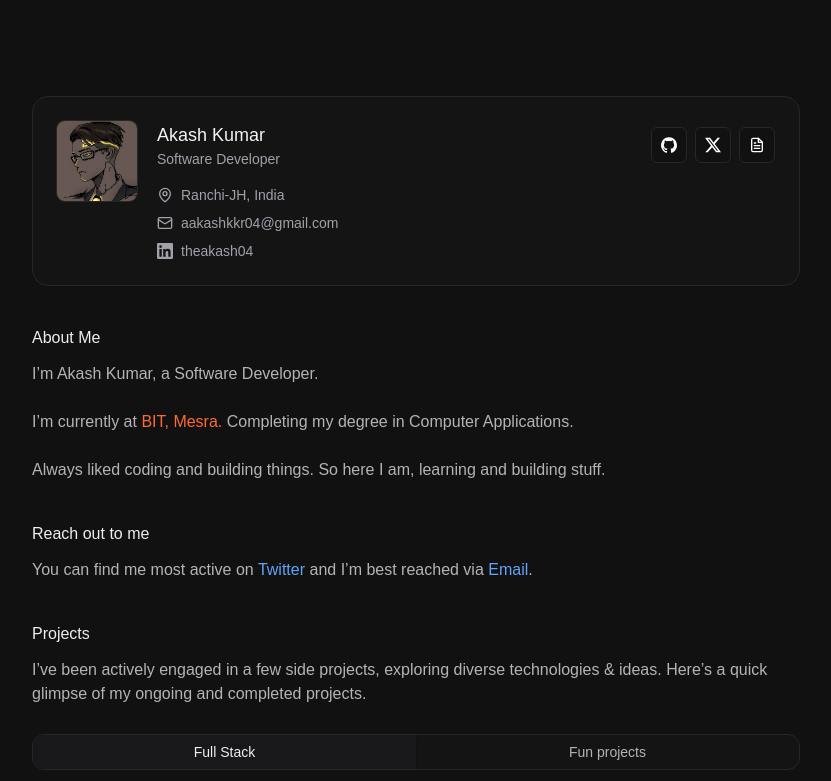
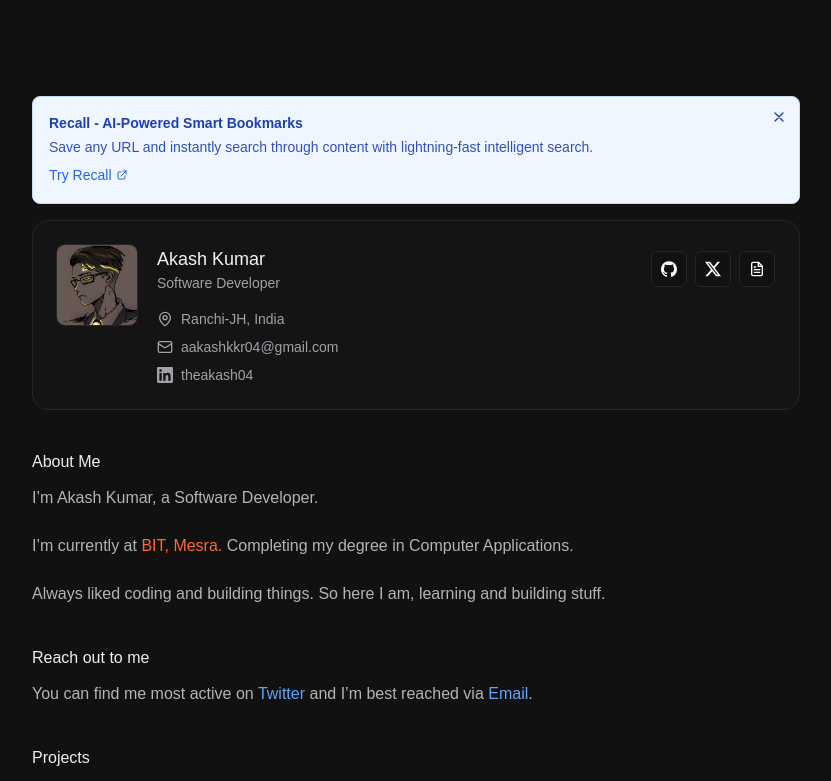
Before and after one commit to theakash04/portfolio, a Next.js app: page / in a window 1280 px wide. Shown: the top 781 px of the page, without its empty margins (224-1055 px from the left). Built offline with nearby package versions, Linux system fonts and the light colour scheme; no server answers.

Commit message:
added announcement banner

```diff
--- a/src/app/page.tsx
+++ b/src/app/page.tsx
@@ -1,8 +1,16 @@
+import AnnouncementBanner from "@/components/AnnouncementBanner";
 import MainSection from "@/components/MainSection";
 
 export default function Home() {
   return (
-    <main className="px-6 md:px-0 md:max-w-screen-md md:mx-auto py-16 md:py-24">
+    <main className="px-6 md:px-0 md:max-w-screen-md md:mx-auto py-16 md:py-24 relative">
+      <AnnouncementBanner
+        title="Recall - AI-Powered Smart Bookmarks"
+        description="Save any URL and instantly search through content with lightning-fast intelligent search."
+        linkText="Try Recall"
+        link="https://recall.akashtwt.me"
+        type="info"
+      />
       <MainSection />
     </main>
   );
--- /dev/null
+++ b/src/components/AnnouncementBanner.tsx
@@ -0,0 +1,130 @@
+"use client";
+import { AnimatePresence, motion } from "motion/react";
+import { useState } from "react";
+
+interface AnnouncementBannerProps {
+  title: string;
+  description?: string;
+  link?: string;
+  linkText?: string;
+  type?: "info" | "success" | "warning";
+  dismissible?: boolean;
+}
+
+export default function AnnouncementBanner({
+  title,
+  description,
+  link,
+  linkText = "Check it out",
+  type = "info",
+  dismissible = true,
+}: AnnouncementBannerProps) {
+  const [isVisible, setIsVisible] = useState(true);
+
+  if (!isVisible) return null;
+
+  const typeStyles = {
+    info: "bg-blue-50 border-blue-200 text-blue-800 dark:bg-blue-900/20 dark:border-blue-800 dark:text-blue-200",
+    success:
+      "bg-green-50 border-green-200 text-green-800 dark:bg-green-900/20 dark:border-green-800 dark:text-green-200",
+    warning:
+      "bg-yellow-50 border-yellow-200 text-yellow-800 dark:bg-yellow-900/20 dark:border-yellow-800 dark:text-yellow-200",
+  };
+
+  const linkStyles = {
+    info: "text-blue-600 hover:text-blue-800 dark:text-blue-400 dark:hover:text-blue-300",
+    success:
+      "text-green-600 hover:text-green-800 dark:text-green-400 dark:hover:text-green-300",
+    warning:
+      "text-yellow-600 hover:text-yellow-800 dark:text-yellow-400 dark:hover:text-yellow-300",
+  };
+
+  return (
+    <AnimatePresence>
+      {isVisible && (
+        <motion.div
+          className={`border rounded-lg p-4 ${typeStyles[type]} relative overflow-hidden mb-4`}
+        >
+          <motion.div
+            className="absolute inset-0 bg-gradient-to-r from-transparent via-white/10 to-transparent"
+            initial={{ x: "-100%" }}
+            animate={{ x: "100%" }}
+            transition={{
+              duration: 2,
+              delay: 0.5,
+              repeat: Infinity,
+              repeatDelay: 1,
+              repeatType: "mirror",
+              ease: "easeInOut",
+            }}
+          />
+          {dismissible && (
+            <motion.button
+              whileHover={{ scale: 1.1 }}
+              whileTap={{ scale: 0.95 }}
+              onClick={() => setIsVisible(false)}
+              className="absolute top-2 right-2 p-1 hover:bg-black/5 dark:hover:bg-white/10 rounded transition-colors"
+            >
+              <svg
+                className="w-4 h-4"
+                fill="none"
+                stroke="currentColor"
+                viewBox="0 0 24 24"
+              >
+                <path
+                  strokeLinecap="round"
+                  strokeLinejoin="round"
+                  strokeWidth={2}
+                  d="M6 18L18 6M6 6l12 12"
+                />
+              </svg>
+            </motion.button>
+          )}
+
+          <motion.div className="flex items-start gap-3">
+            <div className="flex-1">
+              <h3 className="font-semibold text-sm mb-1">{title}</h3>
+              {description && (
+                <p className="text-sm opacity-90">{description}</p>
+              )}
+
+              {link && (
+                <motion.a
+                  href={link}
+                  target="_blank"
+                  rel="noopener noreferrer"
+                  className={`inline-flex items-center gap-1 text-sm font-medium mt-2 hover:underline ${linkStyles[type]}`}
+                  animate={{
+                    opacity: 1,
+                    y: 0,
+                    transition: { delay: 0.5, duration: 0.3 },
+                  }}
+                  whileHover={{
+                    x: 3,
+                    transition: { type: "spring", stiffness: 400, damping: 10 },
+                  }}
+                  whileTap={{ scale: 0.98 }}
+                >
+                  {linkText}
+                  <svg
+                    className="w-3 h-3"
+                    fill="none"
+                    stroke="currentColor"
+                    viewBox="0 0 24 24"
+                  >
+                    <path
+                      strokeLinecap="round"
+                      strokeLinejoin="round"
+                      strokeWidth={2}
+                      d="M10 6H6a2 2 0 00-2 2v10a2 2 0 002 2h10a2 2 0 002-2v-4M14 4h6m0 0v6m0-6L10 14"
+                    />
+                  </svg>
+                </motion.a>
+              )}
+            </div>
+          </motion.div>
+        </motion.div>
+      )}
+    </AnimatePresence>
+  );
+}
```
